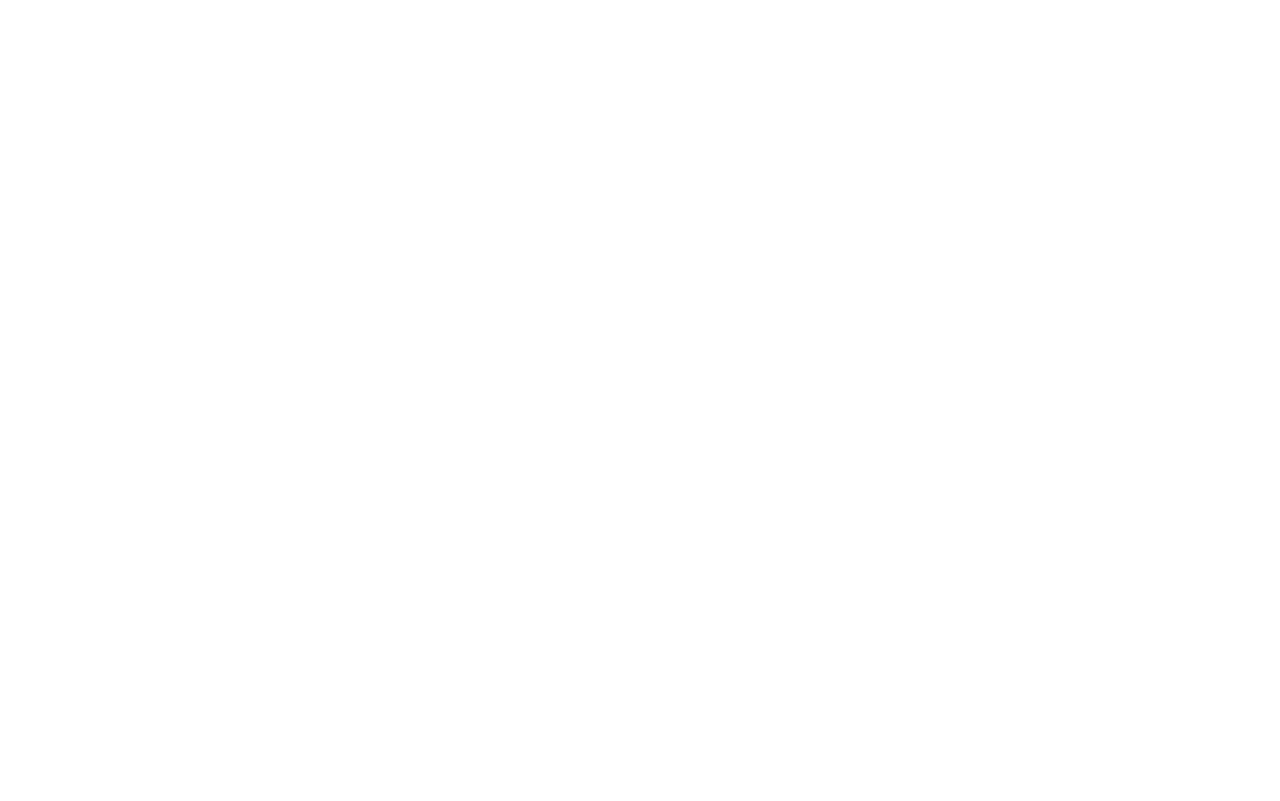
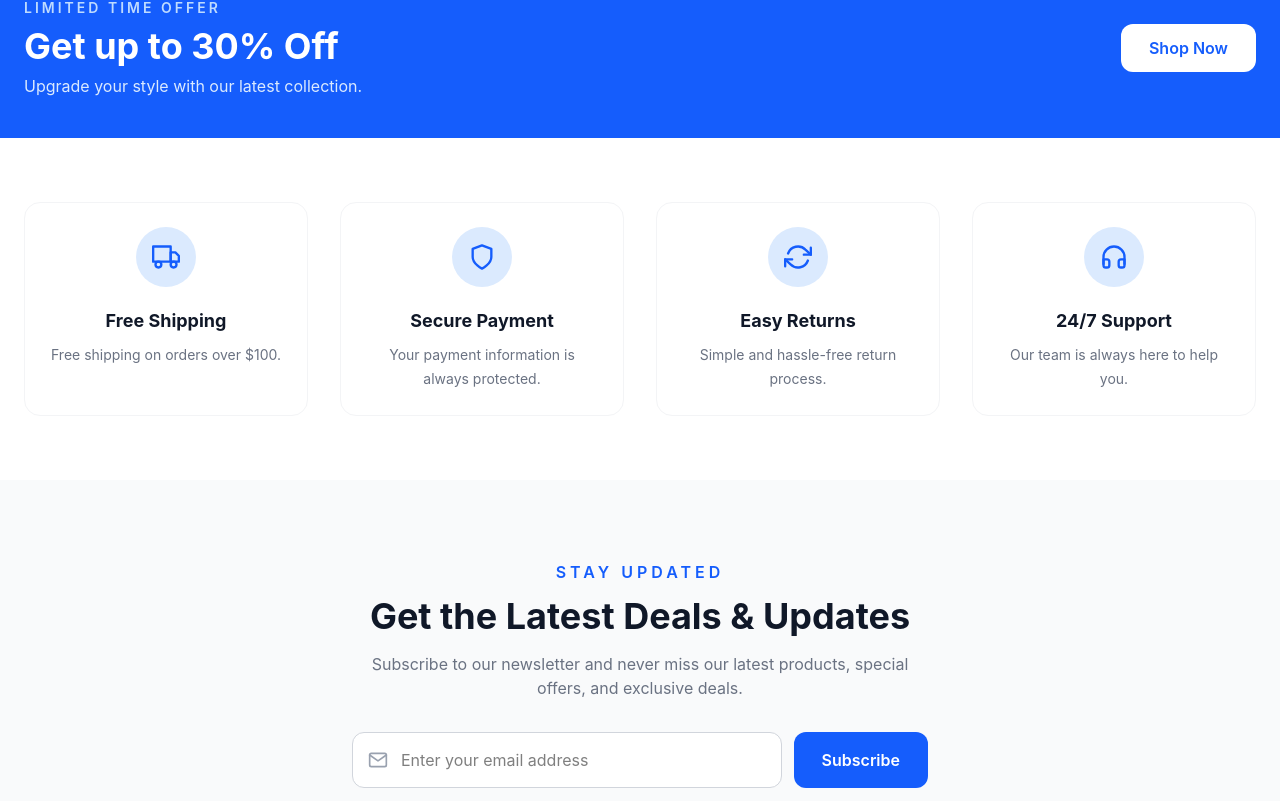
Before and after one commit to Husnain024/E-Commerce-Project, a React (Vite) app: page / in a window 1280 px wide. Shown: the part 2679-3480 px from the top of the page. Before the commit the page ends 2070 px from the top, so only its background shows below. Built offline with nearby package versions, Linux system fonts and the light colour scheme.

Commit message:
Complete home page UI and improve responsive design

```diff
--- /dev/null
+++ b/src/components/home/Benefits.jsx
@@ -0,0 +1,57 @@
+import { FiTruck, FiShield, FiRefreshCw, FiHeadphones } from "react-icons/fi";
+
+function Benefits() {
+  const benefits = [
+    {
+      icon: FiTruck,
+      title: "Free Shipping",
+      description: "Free shipping on orders over $100.",
+    },
+    {
+      icon: FiShield,
+      title: "Secure Payment",
+      description: "Your payment information is always protected.",
+    },
+    {
+      icon: FiRefreshCw,
+      title: "Easy Returns",
+      description: "Simple and hassle-free return process.",
+    },
+    {
+      icon: FiHeadphones,
+      title: "24/7 Support",
+      description: "Our team is always here to help you.",
+    },
+  ];
+
+  return (
+    <section className="bg-white py-16">
+      <div className="mx-auto grid max-w-7xl gap-8 px-6 sm:grid-cols-2 lg:grid-cols-4">
+        {benefits.map((benefit, index) => {
+          const Icon = benefit.icon;
+
+          return (
+            <div
+              key={index}
+              className="flex flex-col items-center rounded-2xl border border-gray-100 p-6 text-center transition duration-300 hover:-translate-y-1 hover:shadow-lg"
+            >
+              <div className="rounded-full bg-blue-100 p-4 text-blue-600">
+                <Icon size={28} />
+              </div>
+
+              <h3 className="mt-5 text-lg font-bold text-gray-900">
+                {benefit.title}
+              </h3>
+
+              <p className="mt-2 text-sm leading-6 text-gray-500">
+                {benefit.description}
+              </p>
+            </div>
+          );
+        })}
+      </div>
+    </section>
+  );
+}
+
+export default Benefits;
--- /dev/null
+++ b/src/components/home/Newsletter.jsx
@@ -0,0 +1,43 @@
+import { FiMail } from "react-icons/fi";
+
+function Newsletter() {
+  return (
+    <section className="bg-gray-50 py-20">
+      <div className="mx-auto max-w-4xl px-6 text-center">
+        <p className="font-semibold uppercase tracking-[4px] text-blue-600">
+          Stay Updated
+        </p>
+
+        <h2 className="mt-3 text-3xl font-bold text-gray-900 md:text-4xl">
+          Get the Latest Deals & Updates
+        </h2>
+
+        <p className="mx-auto mt-4 max-w-xl text-gray-500">
+          Subscribe to our newsletter and never miss our latest products,
+          special offers, and exclusive deals.
+        </p>
+
+        <div className="mx-auto mt-8 flex max-w-xl flex-col gap-3 sm:flex-row">
+          <div className="relative flex-1">
+            <FiMail
+              className="absolute left-4 top-1/2 -translate-y-1/2 text-gray-400"
+              size={20}
+            />
+
+            <input
+              type="email"
+              placeholder="Enter your email address"
+              className="h-14 w-full rounded-xl border border-gray-300 bg-white pl-12 pr-4 outline-none transition focus:border-blue-600"
+            />
+          </div>
+
+          <button className="h-14 rounded-xl bg-blue-600 px-7 font-semibold text-white transition hover:bg-blue-700">
+            Subscribe
+          </button>
+        </div>
+      </div>
+    </section>
+  );
+}
+
+export default Newsletter;
--- /dev/null
+++ b/src/components/home/PromoBanner.jsx
@@ -0,0 +1,27 @@
+function PromoBanner() {
+  return (
+    <section className="bg-blue-600">
+      <div className="mx-auto flex max-w-7xl flex-col items-center justify-between gap-6 px-6 py-10 text-center text-white md:flex-row md:text-left">
+        <div>
+          <p className="text-sm font-semibold uppercase tracking-[3px] text-blue-200">
+            Limited Time Offer
+          </p>
+
+          <h2 className="mt-2 text-3xl font-bold md:text-4xl">
+            Get up to 30% Off
+          </h2>
+
+          <p className="mt-2 text-blue-100">
+            Upgrade your style with our latest collection.
+          </p>
+        </div>
+
+        <button className="rounded-xl bg-white px-7 py-3 font-semibold text-blue-600 transition hover:bg-gray-100">
+          Shop Now
+        </button>
+      </div>
+    </section>
+  );
+}
+
+export default PromoBanner;
--- a/src/components/layout/Navbar.jsx
+++ b/src/components/layout/Navbar.jsx
@@ -1,6 +1,8 @@
-import React, { useContext } from "react";
+import React, { useContext, useState } from "react";
+
 import { Link, NavLink } from "react-router-dom";
-import { FiSearch, FiHeart, FiShoppingCart } from "react-icons/fi";
+
+import { FiSearch, FiHeart, FiShoppingCart, FiMenu } from "react-icons/fi";
 
 import { CartContext } from "../../context/CartContext";
 import { WishlistContext } from "../../context/WishlistContext";
@@ -8,6 +10,9 @@
 function Navbar() {
   const { cart } = useContext(CartContext);
   const { wishlist } = useContext(WishlistContext);
+
+  // Mobile menu state
+  const [isMenuOpen, setIsMenuOpen] = useState(false);
 
   return (
     <header className="sticky top-0 z-50 bg-white shadow-md">
@@ -103,8 +108,72 @@
           >
             Login
           </Link>
+
+          {/* Mobile Menu Button */}
+          <button
+            aria-label="Menu"
+            className="lg:hidden"
+            onClick={() => setIsMenuOpen(!isMenuOpen)}
+          >
+            <FiMenu size={26} />
+          </button>
         </div>
       </div>
+
+      {/* Mobile Menu */}
+      {isMenuOpen && (
+        <div className="border-t bg-white px-6 py-5 lg:hidden">
+          <nav className="flex flex-col gap-5 font-medium text-gray-700">
+            <NavLink
+              to="/"
+              onClick={() => setIsMenuOpen(false)}
+              className="hover:text-blue-600"
+            >
+              Home
+            </NavLink>
+
+            <NavLink
+              to="/shop"
+              onClick={() => setIsMenuOpen(false)}
+              className="hover:text-blue-600"
+            >
+              Shop
+            </NavLink>
+
+            <NavLink
+              to="/categories"
+              onClick={() => setIsMenuOpen(false)}
+              className="hover:text-blue-600"
+            >
+              Categories
+            </NavLink>
+
+            <NavLink
+              to="/deals"
+              onClick={() => setIsMenuOpen(false)}
+              className="hover:text-blue-600"
+            >
+              Deals
+            </NavLink>
+
+            <NavLink
+              to="/about"
+              onClick={() => setIsMenuOpen(false)}
+              className="hover:text-blue-600"
+            >
+              About
+            </NavLink>
+            {/* Login */}
+            <Link
+              to="/login"
+              onClick={() => setIsMenuOpen(false)}
+              className="w-fit rounded-full border border-blue-600 px-6 py-2 text-blue-600 transition hover:bg-blue-600 hover:text-white"
+            >
+              Login
+            </Link>
+          </nav>
+        </div>
+      )}
     </header>
   );
 }
--- a/src/components/product/ProductCard.jsx
+++ b/src/components/product/ProductCard.jsx
@@ -56,7 +56,7 @@
         <div className="p-5">
           <p className="text-sm text-gray-500">{product.category}</p>
 
-          <h3 className="mt-2 text-xl font-semibold text-gray-900">
+          <h3 className="mt-2 text-lg font-semibold text-gray-900 sm:text-xl">
             {product.name}
           </h3>
 
@@ -69,7 +69,7 @@
 
           {/* Price */}
           <div className="mt-4 flex items-center gap-3">
-            <span className="text-2xl font-bold text-blue-600">
+            <span className="text-xl font-bold text-blue-600 sm:text-2xl">
               ${product.price}
             </span>
 
--- a/src/index.css
+++ b/src/index.css
@@ -1,7 +1,7 @@
 @import "tailwindcss";
 
-* {
+/* * {
   margin: 1px;
-  padding: 0.5px;
+  padding: 2px;
   box-sizing: border-box;
-}
+} */
--- a/src/pages/Home.jsx
+++ b/src/pages/Home.jsx
@@ -1,6 +1,9 @@
 import Hero from "../components/sections/Hero";
 import Categories from "../components/sections/Categories";
 import FeaturedProducts from "../components/sections/FeaturedProducts";
+import PromoBanner from "../components/home/PromoBanner";
+import Benefits from "../components/home/Benefits";
+import Newsletter from "../components/home/Newsletter";
 
 function Home() {
   return (
@@ -8,6 +11,9 @@
       <Hero />
       <Categories />
       <FeaturedProducts />
+      <PromoBanner />
+      <Benefits />
+      <Newsletter />
     </>
   );
 }
```
